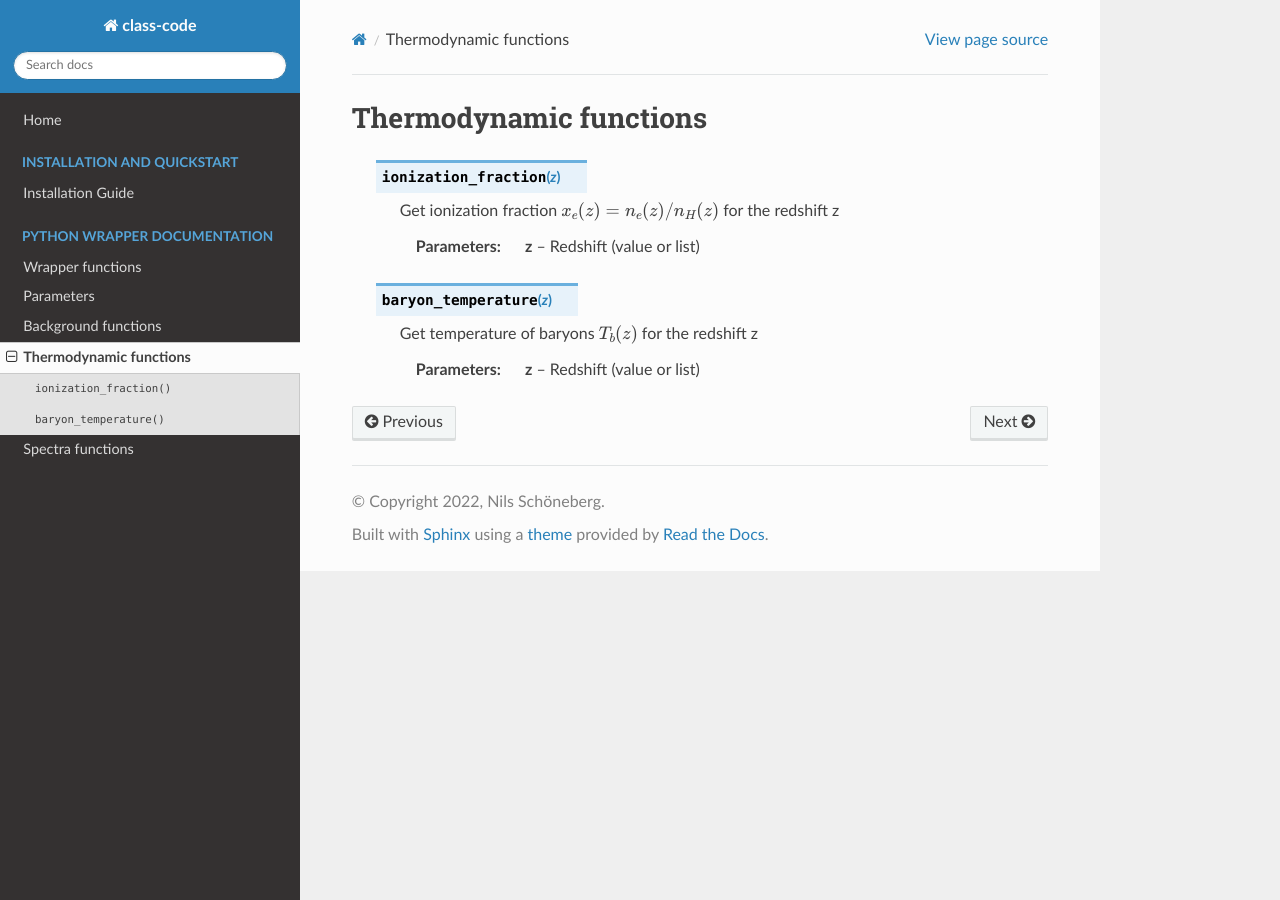
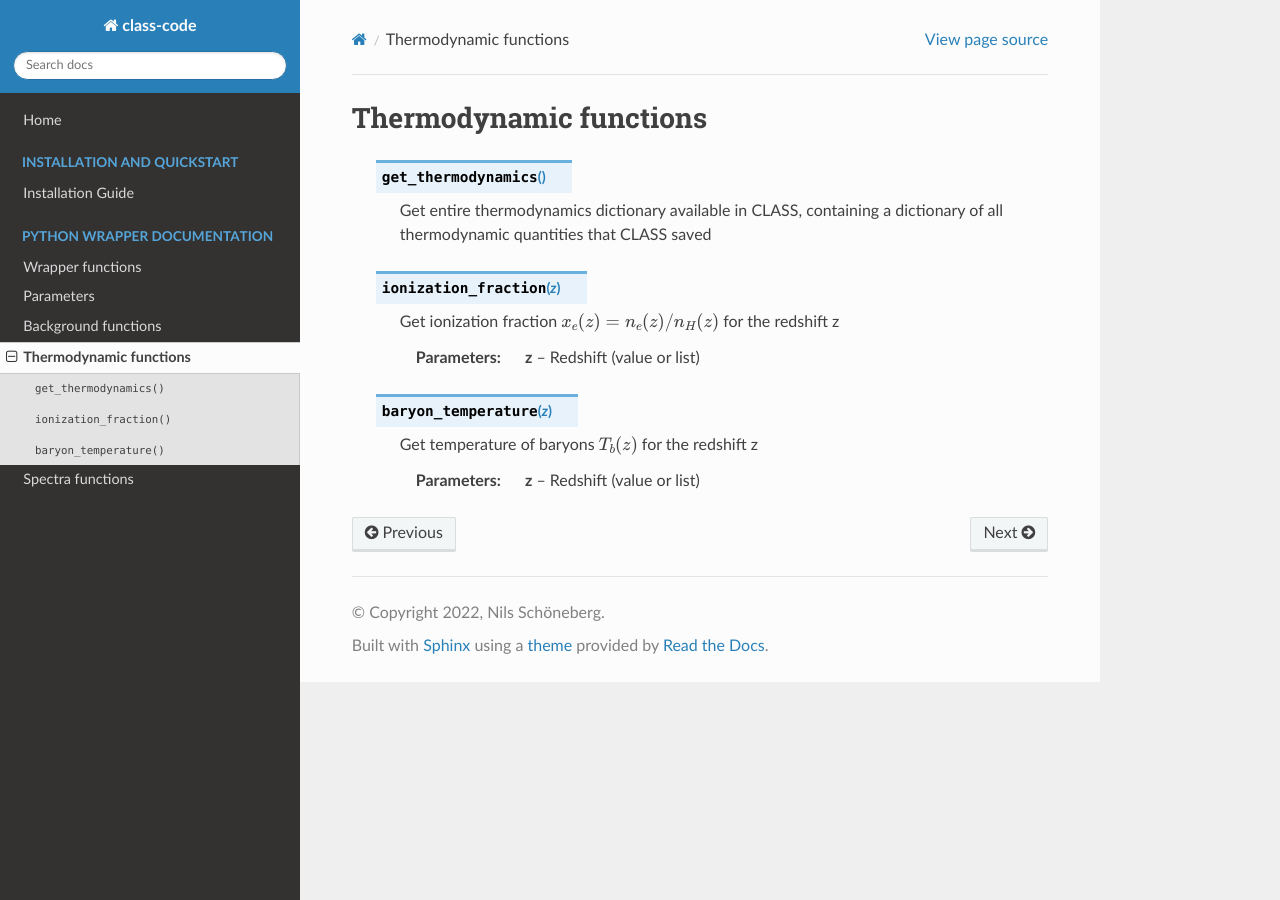
Before and after one commit to schoeneberg/class-code-documentation, a Sphinx documentation site: the page built from docs/wrapper_th.rst, in a window 1280 px wide. Built offline with Sphinx 7.4.7 and the Read the Docs theme 3.1.0, drawn with Linux system fonts in a browser that asks for light colours; pages that are not in the unit, such as notebooks, are missing from menus.

Commit message:
Update wrapper_th.rst

```diff
--- a/docs/wrapper_th.rst
+++ b/docs/wrapper_th.rst
@@ -1,5 +1,12 @@
 Thermodynamic functions
 -----------------------
+
+ .. function:: get_thermodynamics()
+
+  Get entire thermodynamics dictionary available in CLASS, containing a dictionary of all thermodynamic quantities that CLASS saved
+
+
+
 
  .. function:: ionization_fraction(z)
 
```
